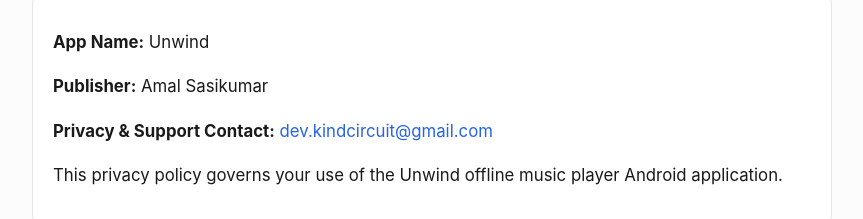
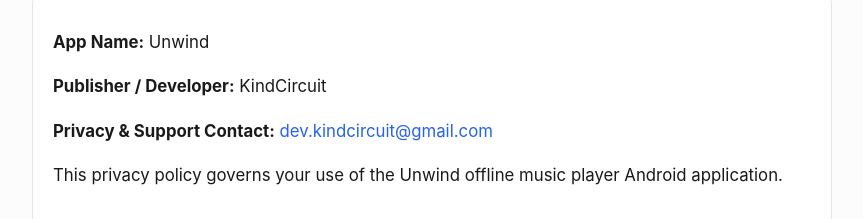
Before and after one commit to kindcircuit/unwind, a plain HTML site: page privacy-policy.html in a window 1280 px wide. Shown: the part 281-500 px from the top of the page, without its empty margins (208-1071 px from the left). Drawn offline with Linux system fonts and the light colour scheme.

Commit message:
Add files via upload

```diff
--- a/privacy-policy.html
+++ b/privacy-policy.html
@@ -100,7 +100,7 @@
     <h2>Who Publishes This App</h2>
     <div class="highlight-card">
         <p><strong>App Name:</strong> Unwind</p>
-        <p><strong>Publisher:</strong> Amal Sasikumar</p>
+        <p><strong>Publisher / Developer:</strong> KindCircuit</p>
         <p><strong>Privacy &amp; Support Contact:</strong> <a href="mailto:dev.kindcircuit@gmail.com">dev.kindcircuit@gmail.com</a></p>
         <p>This privacy policy governs your use of the Unwind offline music player Android application.</p>
     </div>
```
